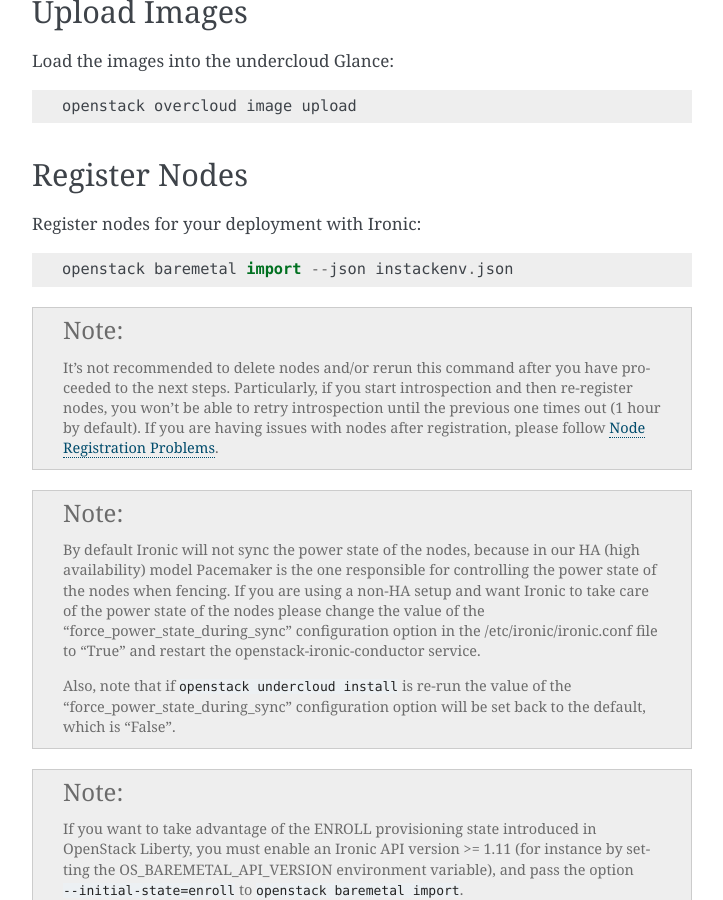
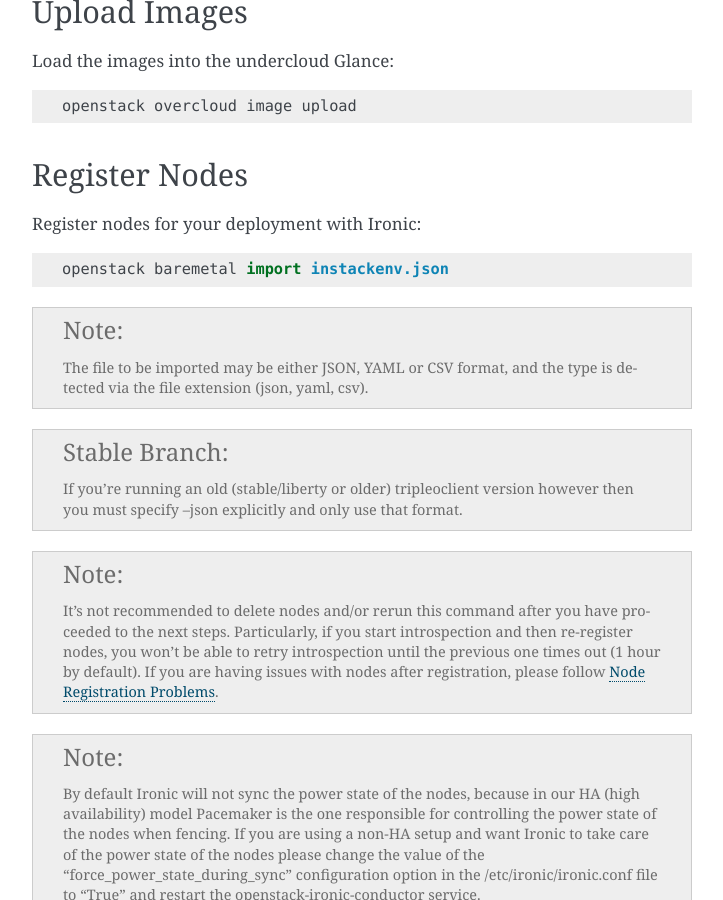
Before and after one commit to openstack-archive/tripleo-docs, a Sphinx documentation site: the page built from doc/source/basic_deployment/basic_deployment_cli.rst, in a window 1280 px wide and 900 px high, scrolled down 3221 px. Shown: the whole window, without its empty margins (388-1111 px from the left). Built offline with Sphinx 7.4.7, drawn with Linux system fonts in a browser that asks for light colours; pages that are not in the unit, such as notebooks, are missing from menus.

Commit message:
Update baremetal import to not use --json option
Now tripleoclient can support yaml and auto-detect the file type,
this is no longer needed.

Change-Id: I141c98a9acd5bc268c26f5fffe60bbe3c7b0ebfd
Depends-On: I8c5518d71c2db0d56af443c97212f5a63a36a545

```diff
--- a/doc/source/basic_deployment/basic_deployment_cli.rst
+++ b/doc/source/basic_deployment/basic_deployment_cli.rst
@@ -177,7 +177,17 @@
 
 Register nodes for your deployment with Ironic::
 
-    openstack baremetal import --json instackenv.json
+    openstack baremetal import instackenv.json
+
+.. note::
+   The file to be imported may be either JSON, YAML or CSV format, and
+   the type is detected via the file extension (json, yaml, csv).
+
+.. admonition:: Stable Branch
+   :class: stable
+
+   If you're running an old (stable/liberty or older) tripleoclient version
+   however then you must specify --json explicitly and only use that format.
 
 .. note::
    It's not recommended to delete nodes and/or rerun this command after
```
